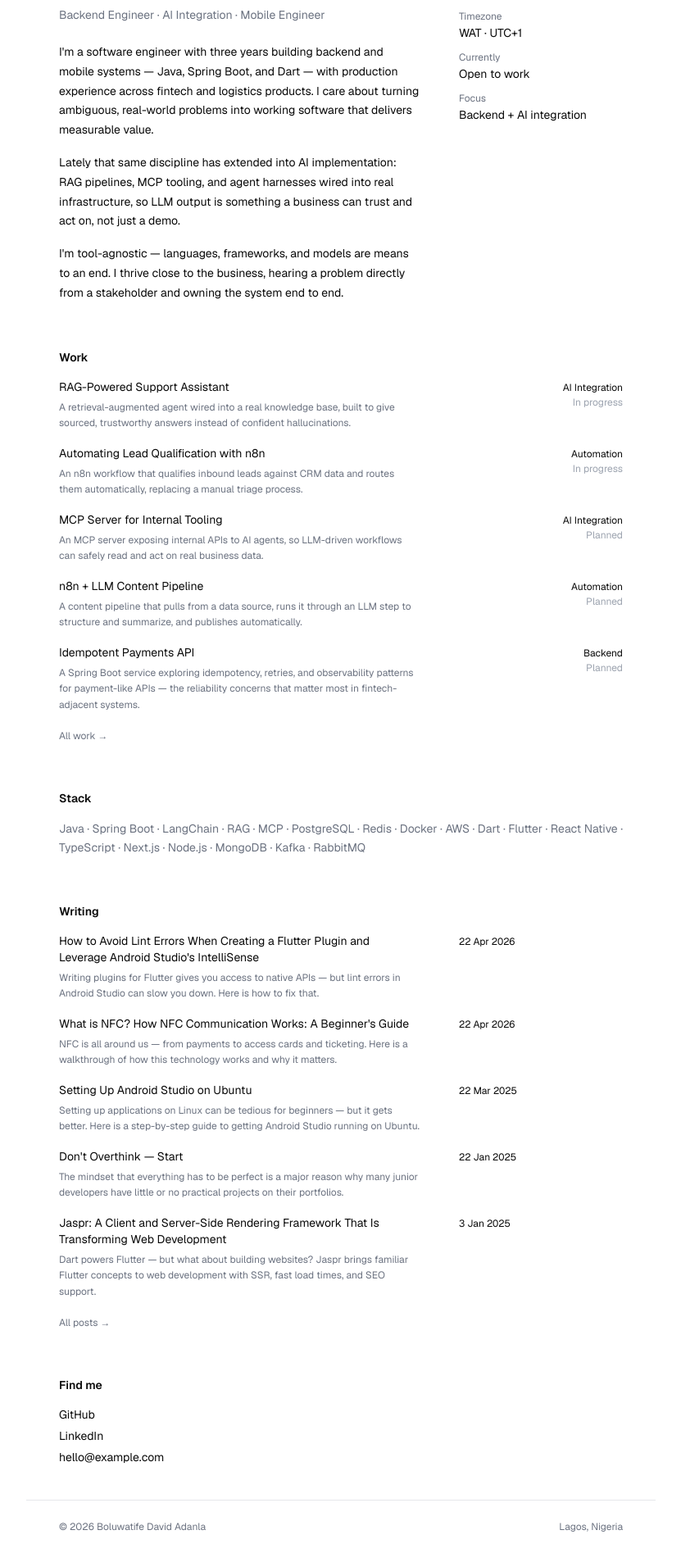
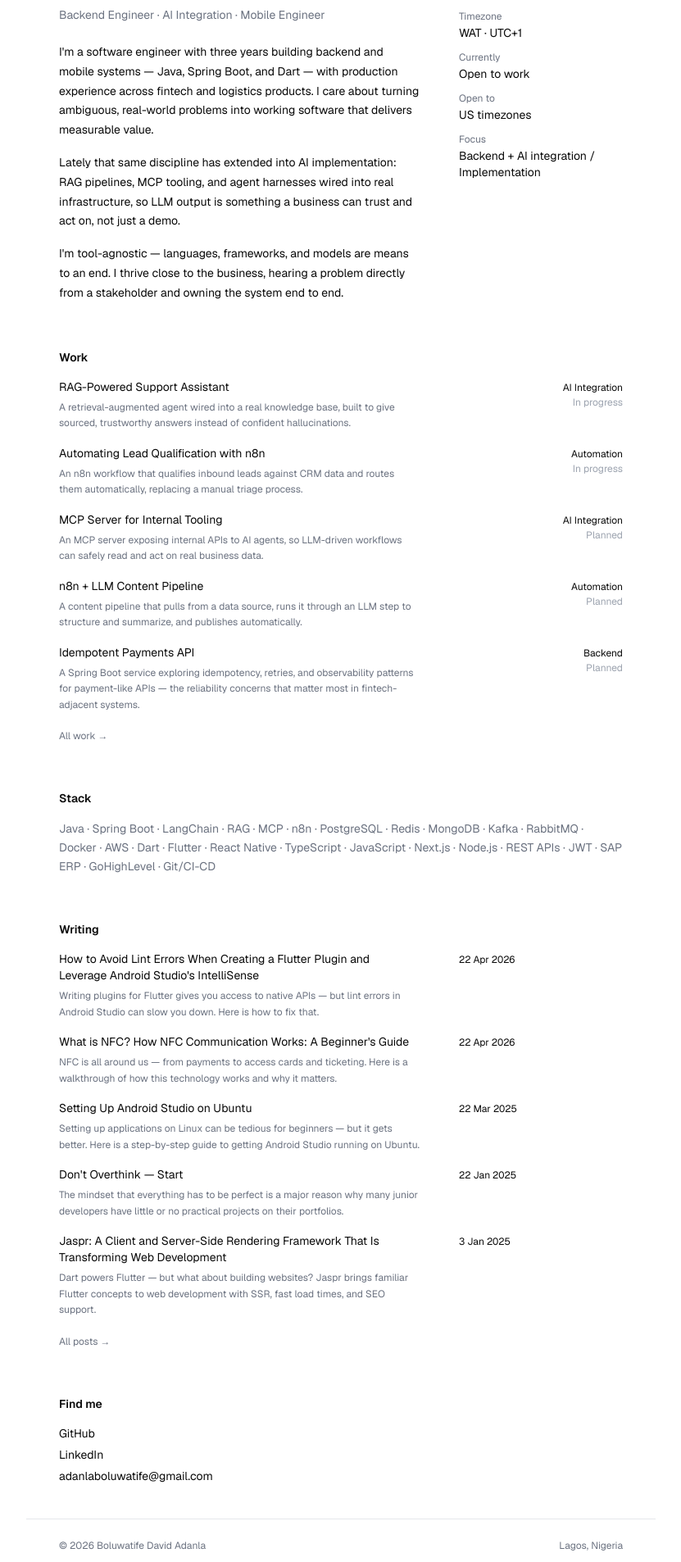
Before and after one commit to BOLUWATIFE-DAVID-ADANLA/portfolio_web_App, a Next.js app: page / in a window 1280 px wide. Shown: the part 214-2120 px from the top of the page at 82% size, without its empty margins (224-1055 px from the left). Built offline with nearby package versions, Linux system fonts and the light colour scheme.

Commit message:
added the tch stack images

```diff
--- a/src/components/find-me.tsx
+++ b/src/components/find-me.tsx
@@ -22,10 +22,10 @@ const FindMe = () => {
           </a>
         ))}
         <a
-          href="mailto:hello@example.com"
+          href="mailto:adanlaboluwatife@gmail.com"
           className="link-underline inline-flex items-baseline w-fit text-sm text-foreground"
         >
-          hello@example.com
+          adanlaboluwatife@gmail.com
         </a>
       </div>
     </section>
--- a/src/components/hero.tsx
+++ b/src/components/hero.tsx
@@ -13,7 +13,8 @@ const Hero = () => {
     { label: "Based in", value: "Lagos, Nigeria" },
     { label: "Timezone", value: "WAT · UTC+1" },
     { label: "Currently", value: "Open to work" },
-    { label: "Focus", value: "Backend + AI integration" },
+    { label: "Open to", value: "US timezones" },
+    { label: "Focus", value: "Backend + AI integration / Implementation" },
   ];
 
   return (
--- a/src/components/stack.tsx
+++ b/src/components/stack.tsx
@@ -1,9 +1,11 @@
 import React from 'react';
 
 const stack = [
-  "Java", "Spring Boot", "LangChain", "RAG", "MCP", "PostgreSQL", "Redis",
-  "Docker", "AWS", "Dart", "Flutter", "React Native", "TypeScript",
-  "Next.js", "Node.js", "MongoDB", "Kafka", "RabbitMQ",
+  "Java", "Spring Boot", "LangChain", "RAG", "MCP", "n8n",
+  "PostgreSQL", "Redis", "MongoDB", "Kafka", "RabbitMQ",
+  "Docker", "AWS", "Dart", "Flutter", "React Native",
+  "TypeScript", "JavaScript", "Next.js", "Node.js",
+  "REST APIs", "JWT", "SAP ERP", "GoHighLevel", "Git/CI-CD",
 ];
 
 const Stack = () => {
```
